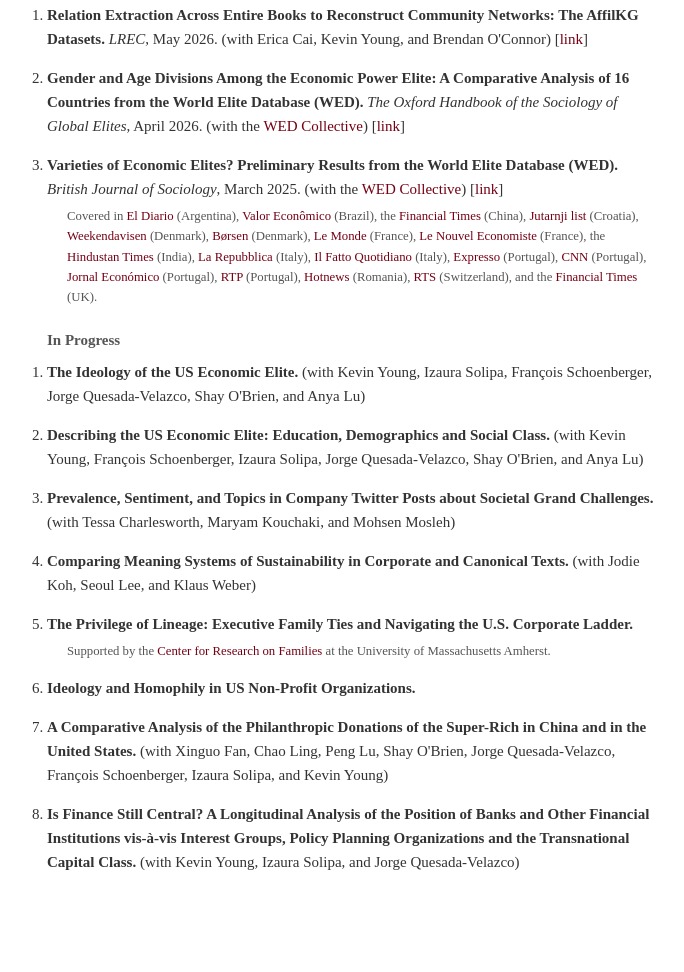
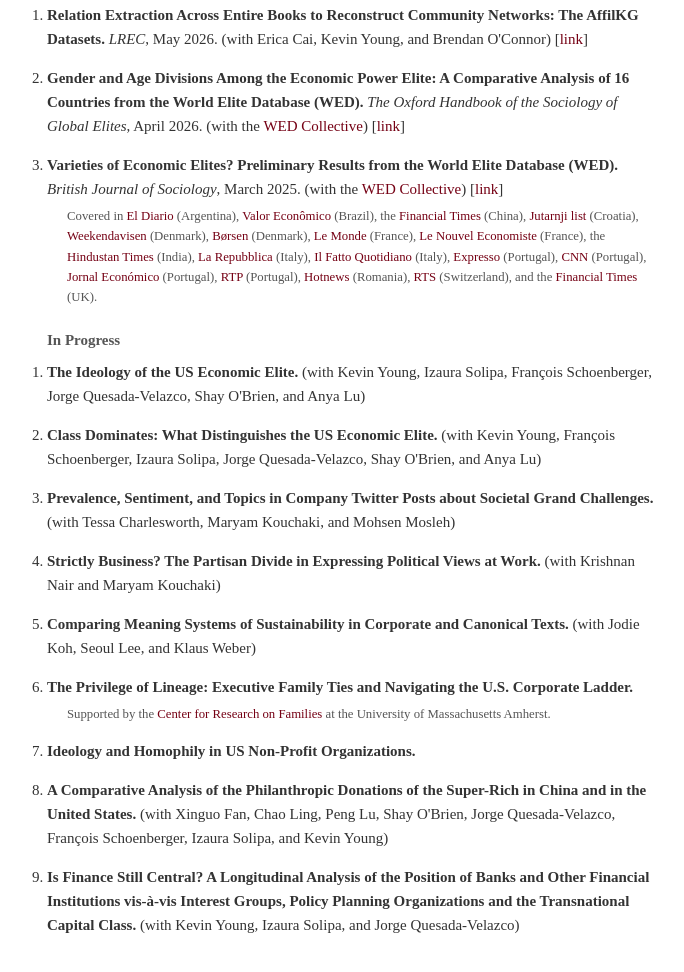
Before and after one commit to mcquadesean/mcquadesean.github.io, a plain HTML site: page index.html in a window 1280 px wide. Shown: the part 503-1475 px from the top of the page, without its empty margins (443-1127 px from the left). Before the commit the page ends 1452 px from the top, so only its background shows below. Drawn offline with Linux system fonts and the light colour scheme.

Commit message:
Add Class Dominates and Strictly Business to in-progress papers
Co-Authored-By: Claude Opus 5.5 <noreply@anthropic.com>

```diff
--- a/index.html
+++ b/index.html
@@ -52,10 +52,13 @@
                     <strong>The Ideology of the US Economic Elite.</strong> (with Kevin Young, Izaura Solipa, François Schoenberger, Jorge Quesada-Velazco, Shay O'Brien, and Anya Lu)
                 </li>
                 <li>
-                    <strong>Describing the US Economic Elite: Education, Demographics and Social Class.</strong> (with Kevin Young, François Schoenberger, Izaura Solipa, Jorge Quesada-Velazco, Shay O'Brien, and Anya Lu)
+                    <strong>Class Dominates: What Distinguishes the US Economic Elite.</strong> (with Kevin Young, François Schoenberger, Izaura Solipa, Jorge Quesada-Velazco, Shay O'Brien, and Anya Lu)
                 </li>
                 <li>
                     <strong>Prevalence, Sentiment, and Topics in Company Twitter Posts about Societal Grand Challenges.</strong> (with Tessa Charlesworth, Maryam Kouchaki, and Mohsen Mosleh)
+                </li>
+                <li>
+                    <strong>Strictly Business? The Partisan Divide in Expressing Political Views at Work.</strong> (with Krishnan Nair and Maryam Kouchaki)
                 </li>
                 <li>
                     <strong>Comparing Meaning Systems of Sustainability in Corporate and Canonical Texts.</strong> (with Jodie Koh, Seoul Lee, and Klaus Weber)
```
